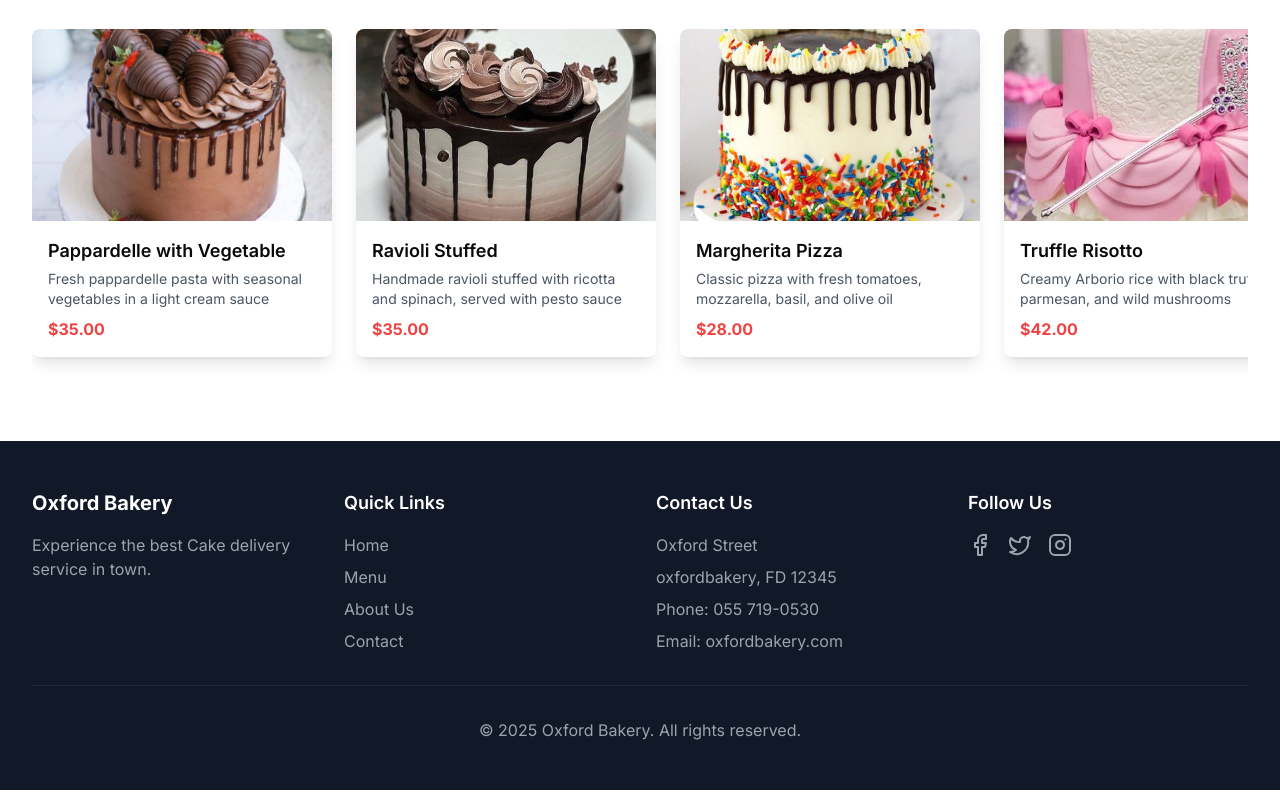
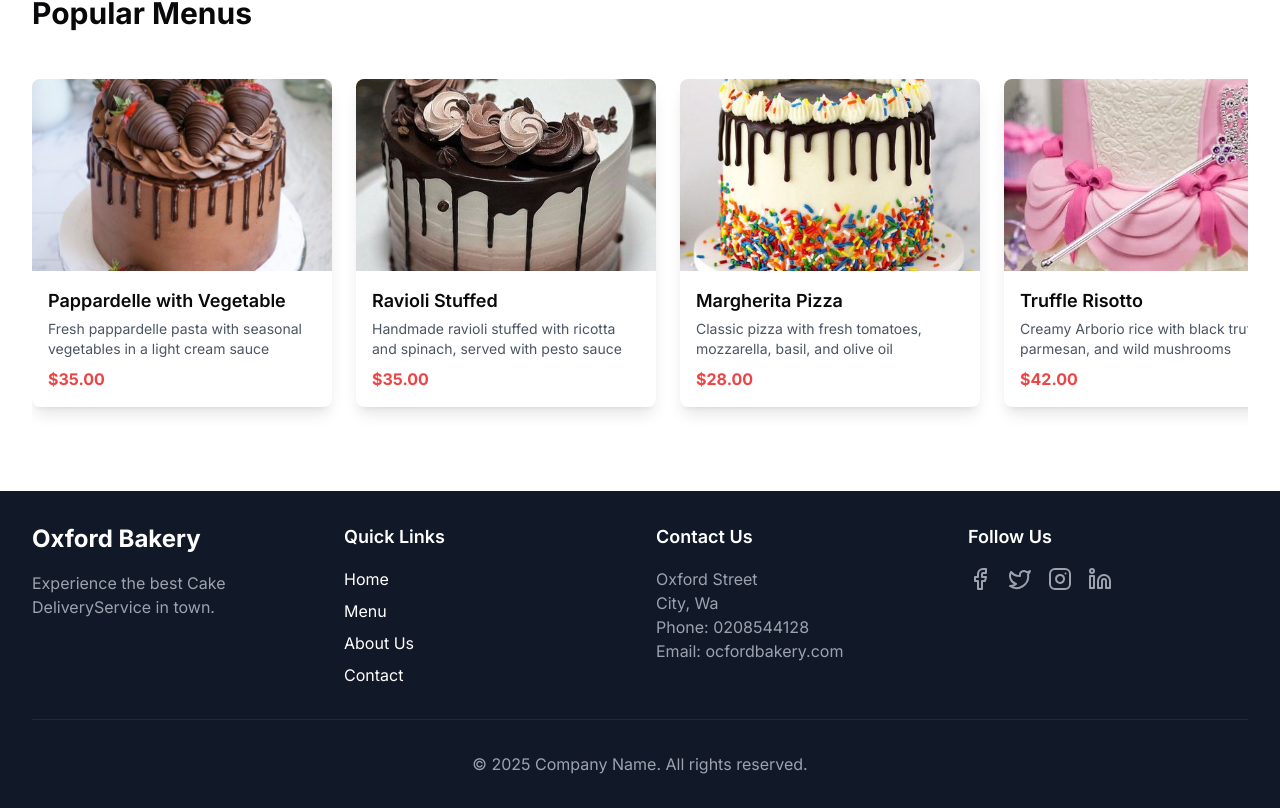
Before and after one commit to Umar-faruk1/oxford-bakery, a Next.js app: page / in a window 1280 px wide. Shown: the part 959-1767 px from the top of the page. Built offline with nearby package versions, Linux system fonts and the light colour scheme.

Commit message:
fixed footer to fit all screen sizes

```diff
--- a/app/(user)/user/layout.tsx
+++ b/app/(user)/user/layout.tsx
@@ -4,7 +4,6 @@ import { Toaster } from "@/components/ui/sonner";
 import { Navbar } from "@/app/components/Common/Navbar";
 import { TabNavigation } from "@/app/components/Common/TabNavigation";
 import { Sidebar } from "lucide-react";
-import { Footer } from "@/app/components/Common/Footer";
 const inter = Inter({ subsets: ["latin"] });
 
 export default function RootLayout({
--- a/app/cart/layout.tsx
+++ /dev/null
@@ -1,16 +0,0 @@
-export const metadata = {
-  title: 'Next.js',
-  description: 'Generated by Next.js',
-}
-
-export default function RootLayout({
-  children,
-}: {
-  children: React.ReactNode
-}) {
-  return (
-    <html lang="en">
-      <body>{children}</body>
-    </html>
-  )
-}
--- a/app/components/Common/Footer.tsx
+++ b/app/components/Common/Footer.tsx
@@ -1,60 +1,77 @@
-import React from 'react';
-import { Facebook, Twitter, Instagram } from 'lucide-react';
-import Link from 'next/link';
+import Link from "next/link"
+import { Facebook, Twitter, Instagram, Linkedin } from "lucide-react"
 
-export function Footer() {
-
-  if(typeof window !== "undefined" && window.location.href.includes('dashboard')) {
-    return null
-  }
-
+const Footer = () => {
   return (
-    <footer className="bg-gray-900 text-white pt-12 pb-24 md:pb-12">
-      <div className="max-w-7xl mx-auto px-4 sm:px-6 lg:px-8">
-        <div className="grid grid-cols-1 md:grid-cols-4 gap-8">
-          <div>
-            <h3 className="text-xl font-bold mb-4">Oxford Bakery</h3>
+    <footer className="bg-gray-900 text-white">
+      <div className="max-w-7xl mx-auto px-4 sm:px-6 lg:px-8 py-8">
+        <div className="grid grid-cols-2 gap-8 lg:grid-cols-4">
+          <div className="col-span-2 lg:col-span-1">
+            <h2 className="text-2xl font-bold mb-4">Oxford Bakery</h2>
             <p className="text-gray-400">
-              Experience the best Cake delivery service in town.
+              Experience the best Cake DeliveryService in town.
             </p>
           </div>
-          <div>
-            <h4 className="text-lg font-semibold mb-4">Quick Links</h4>
+          <div className="lg:col-span-1">
+            <h3 className="text-lg font-semibold mb-4">Quick Links</h3>
             <ul className="space-y-2">
-              <li><Link href="/" className="text-gray-400 hover:text-white">Home</Link></li>
-              <li><Link href="/menu" className="text-gray-400 hover:text-white">Menu</Link></li>
-              <li><Link href="/about" className="text-gray-400 hover:text-white">About Us</Link></li>
-              <li><Link href="/contact" className="text-gray-400 hover:text-white">Contact</Link></li>
+              <li>
+                <Link href="/" className="hover:text-gray-300 transition-colors">
+                  Home
+                </Link>
+              </li>
+              <li>
+                <Link href="/menu" className="hover:text-gray-300 transition-colors">
+                  Menu
+                </Link>
+              </li>
+              <li>
+                <Link href="/about" className="hover:text-gray-300 transition-colors">
+                  About Us
+                </Link>
+              </li>
+              <li>
+                <Link href="/contact" className="hover:text-gray-300 transition-colors">
+                  Contact
+                </Link>
+              </li>
             </ul>
           </div>
           <div>
-            <h4 className="text-lg font-semibold mb-4">Contact Us</h4>
-            <ul className="space-y-2 text-gray-400">
-              <li>Oxford Street</li>
-              <li>oxfordbakery, FD 12345</li>
-              <li>Phone: 055 719-0530</li>
-              <li>Email: oxfordbakery.com</li>
-            </ul>
+            <h3 className="text-lg font-semibold mb-4">Contact Us</h3>
+            <p className="text-gray-400">Oxford Street</p>
+            <p className="text-gray-400">City, Wa</p>
+            <p className="text-gray-400">Phone: 0208544128</p>
+            <p className="text-gray-400">Email: ocfordbakery.com</p>
           </div>
           <div>
-            <h4 className="text-lg font-semibold mb-4">Follow Us</h4>
+            <h3 className="text-lg font-semibold mb-4">Follow Us</h3>
             <div className="flex space-x-4">
-              <a href="#" className="text-gray-400 hover:text-white">
+              <a href="#" className="text-gray-400 hover:text-white transition-colors">
                 <Facebook size={24} />
+                <span className="sr-only">Facebook</span>
               </a>
-              <a href="#" className="text-gray-400 hover:text-white">
+              <a href="#" className="text-gray-400 hover:text-white transition-colors">
                 <Twitter size={24} />
+                <span className="sr-only">Twitter</span>
               </a>
-              <a href="#" className="text-gray-400 hover:text-white">
+              <a href="#" className="text-gray-400 hover:text-white transition-colors">
                 <Instagram size={24} />
+                <span className="sr-only">Instagram</span>
+              </a>
+              <a href="#" className="text-gray-400 hover:text-white transition-colors">
+                <Linkedin size={24} />
+                <span className="sr-only">LinkedIn</span>
               </a>
             </div>
           </div>
         </div>
         <div className="mt-8 pt-8 border-t border-gray-800 text-center text-gray-400">
-          <p>&copy; {new Date().getFullYear()} Oxford Bakery. All rights reserved.</p>
+          <p>&copy; {new Date().getFullYear()} Company Name. All rights reserved.</p>
         </div>
       </div>
     </footer>
-  );
+  )
 }
+
+export default Footer
--- a/app/components/Home/Categories.tsx
+++ b/app/components/Home/Categories.tsx
@@ -3,8 +3,8 @@
 const categories = [
   {
     id: 1,
-    name: "Pasta",
-    image: "/images/img9.jpg"
+    name: "Cakes",
+    image: "/images/img1.jpg"
   },
   {
     id: 2,
--- a/app/components/Home/HeroSection.tsx
+++ b/app/components/Home/HeroSection.tsx
@@ -8,7 +8,7 @@ const HeroSection = () => {
     router.push('/menu')
   }
   return (
-    <section className="relative h-[500px] bg-gray-900 text-white">
+    <section className="relative h-[550px] bg-gray-900 text-white">
           <div className="absolute inset-0">
             <img
               src="/images/background.jpg"
@@ -28,9 +28,9 @@ const HeroSection = () => {
                 <button onClick={handleNavigation} className="bg-red-500 text-white px-8 py-3 rounded-lg hover:bg-red-600">
                   View Menu
                 </button>
-                <button className="bg-white text-gray-900 px-8 py-3 rounded-lg hover:bg-gray-100">
+                {/* <button className="bg-white text-gray-900 px-8 py-3 rounded-lg hover:bg-gray-100">
                   Book a Table
-                </button>
+                </button> */}
               </div>
             </div>
           </div>
--- a/app/layout.tsx
+++ b/app/layout.tsx
@@ -2,7 +2,7 @@ import type { Metadata } from 'next';
 import { Inter } from 'next/font/google';
 import './globals.css';
 import { Navbar } from './components/Common/Navbar';
-import { Footer } from './components/Common/Footer';
+import Footer from './components/Common/Footer';
 import {TabNavigation} from './components/Common/TabNavigation'
 import Sidebar from './components/Common/Sidebar';
 
--- a/app/menu/layout.tsx
+++ /dev/null
@@ -1,16 +0,0 @@
-export const metadata = {
-  title: 'Next.js',
-  description: 'Generated by Next.js',
-}
-
-export default function RootLayout({
-  children,
-}: {
-  children: React.ReactNode
-}) {
-  return (
-    <html lang="en">
-      <body>{children}</body>
-    </html>
-  )
-}
--- a/app/page.tsx
+++ b/app/page.tsx
@@ -1,5 +1,5 @@
 'use client'
-import { Footer } from "./components/Common/Footer"
+
 import { Navbar } from "./components/Common/Navbar"
 import Sidebar from "./components/Common/Sidebar"
 import { TabNavigation } from "./components/Common/TabNavigation"
```
